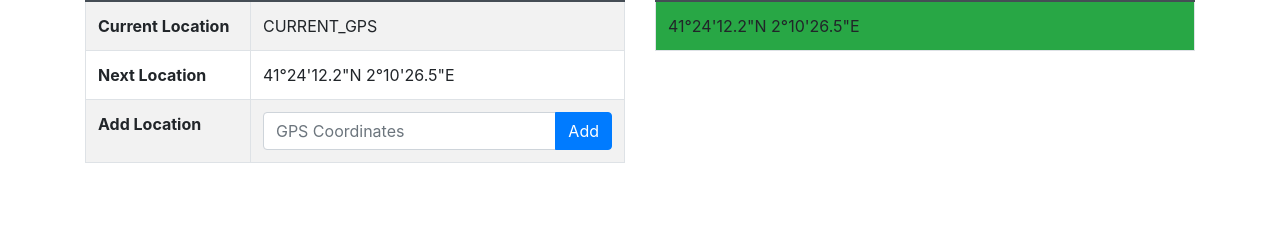
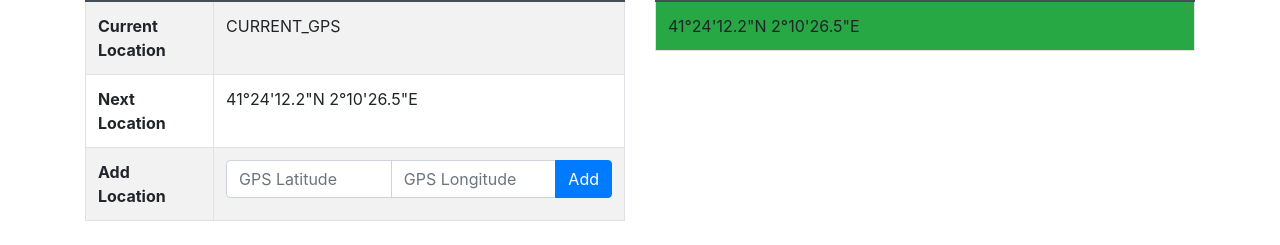
Before and after one commit to RAvengineer/Genesys-2.0, a Flask app: page /autonomous in a window 1280 px wide. Shown: the part 753-998 px from the top of the page. Before the commit the page ends 916 px from the top, so only its background shows below. Run offline with Flask 2, Linux system fonts and the light colour scheme; some libraries are stand-ins or nearby versions.

Commit message:
Seperate Latitude and Longitude for Add GPS

```diff
--- a/Genesys_v2/templates/autonomous.html
+++ b/Genesys_v2/templates/autonomous.html
@@ -30,7 +30,8 @@
     <th scope="row">Add Location</th>
     <td>
         <div class="input-group">
-            <input type="text" class="form-control" placeholder="GPS Coordinates" aria-label="GPS Coordinates" aria-describedby="btnAddGPS" id="nextGPS">
+            <input type="text" class="form-control" placeholder="GPS Latitude" aria-label="GPS Coordinates" aria-describedby="btnAddGPS" id="addGpsLat">
+            <input type="text" class="form-control" placeholder="GPS Longitude" aria-label="GPS Coordinates" aria-describedby="btnAddGPS" id="addGpsLon">
             <div class="input-group-append">
                 <button class="btn btn-primary" type="button" id="btnAddGPS">Add</button>
             </div>
```
